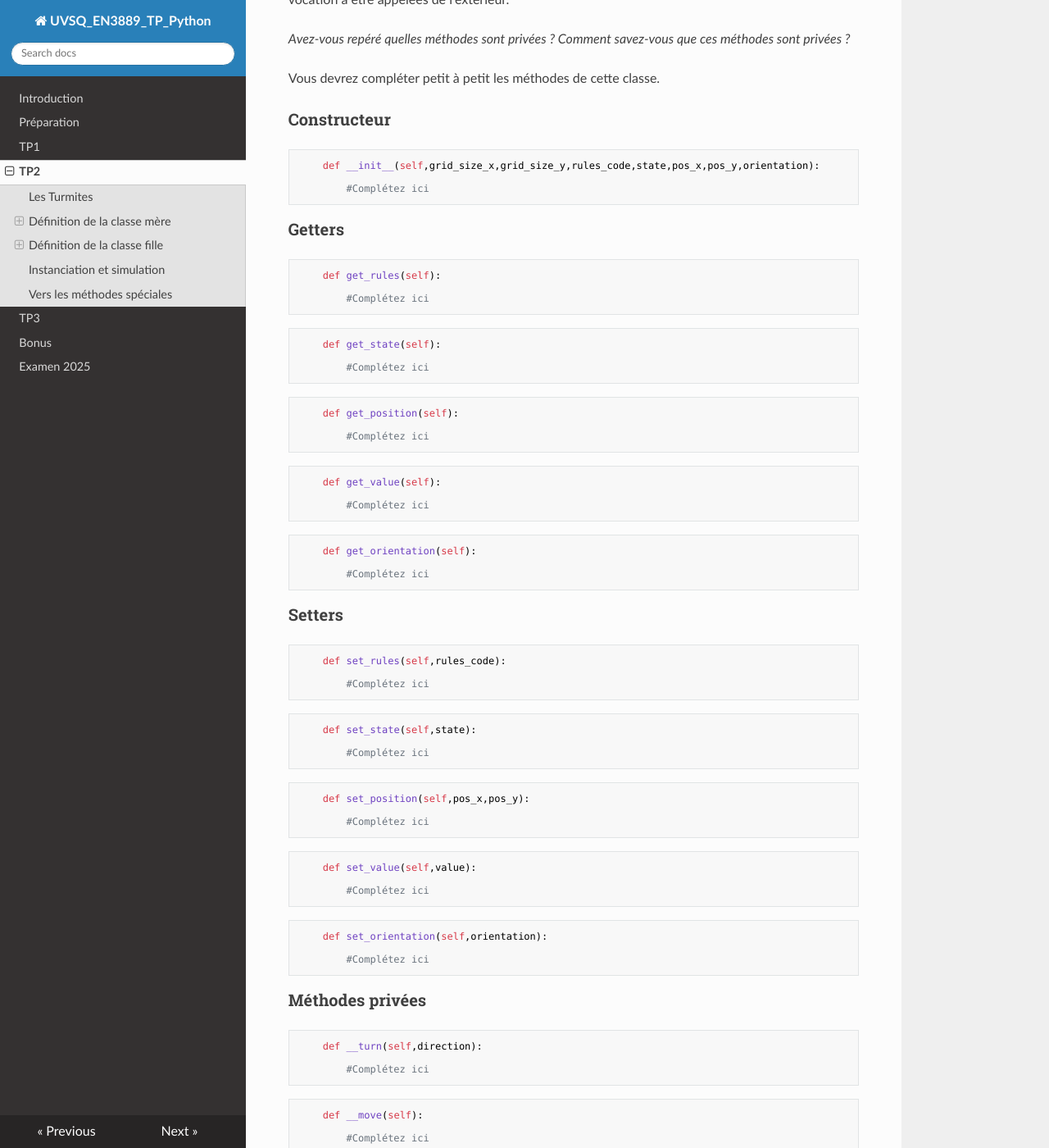
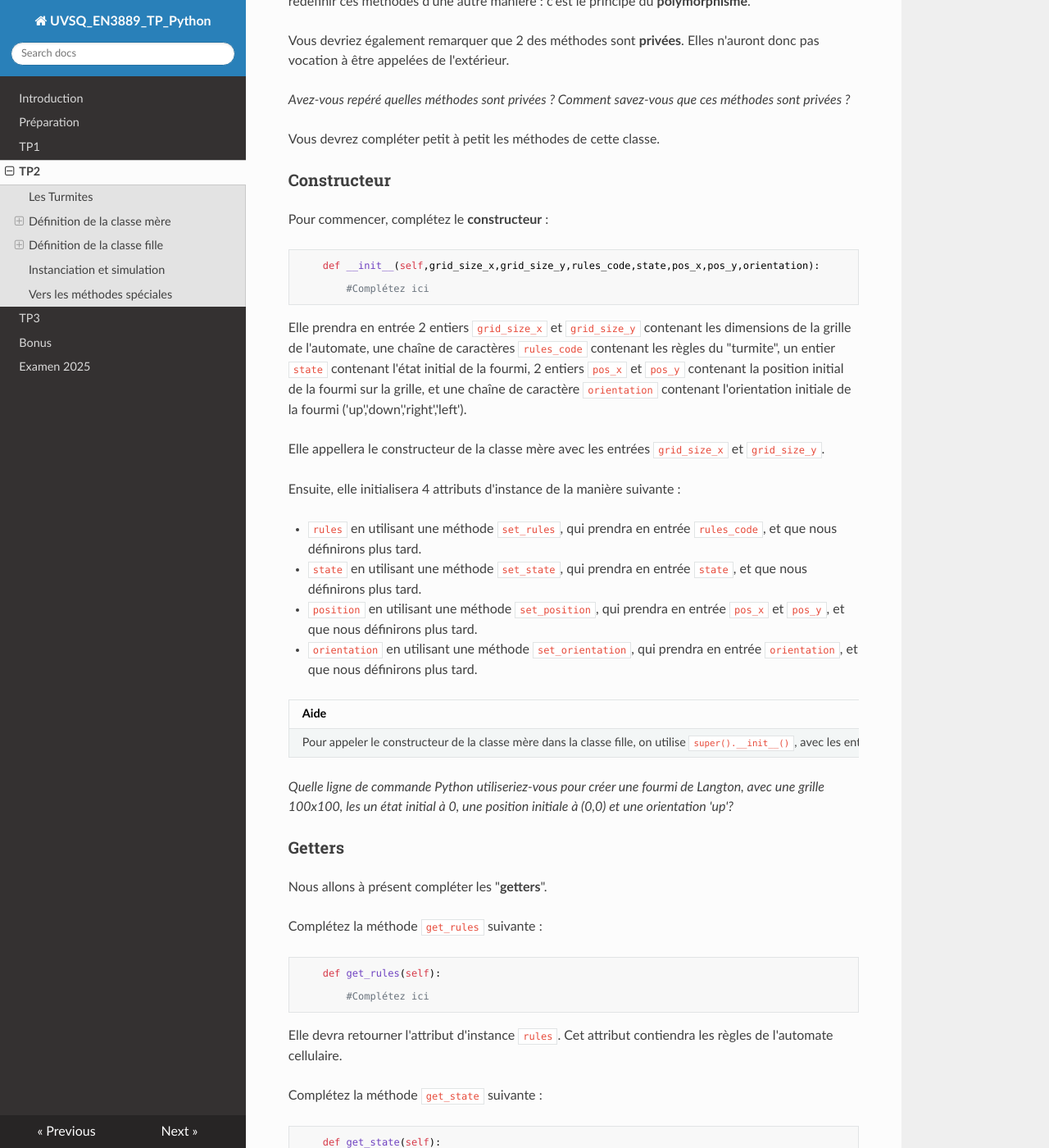
Before and after one commit to NicOudart/UVSQ_EN3889_TP_Python, an MkDocs documentation site: the page built from docs/TP2.md, in a window 1280 px wide and 1400 px high, scrolled down 7112 px. Shown: the whole window at 82% size. Built offline with MkDocs 1.6.1, drawn with Linux system fonts in a browser that asks for light colours; nearby versions of some CDN libraries; some of the changed text lies outside the part shown.

Commit message:
-Progress on TP2.

```diff
--- a/docs/TP2.md
+++ b/docs/TP2.md
@@ -317,6 +317,8 @@ class turmite(2D_cellular_automaton):
         #Complétez ici
 ~~~
 
+_Comment avons-nous indiqué à Python que la classe `turmite` hérite de la classe `2D_cellular_automaton` ?_
+
 Vous devriez remarquer que certaines des méthodes "non implémentées" que nous avions définies dans la classe mère seront **redéfinies** dans la classe fille.
 Une autre classe fille pourra également redéfinir ces méthodes d'une autre manière : c'est le principe du **polymorphisme**.
 
@@ -329,13 +331,39 @@ Vous devrez compléter petit à petit les méthodes de cette classe.
 
 ### Constructeur
 
+Pour commencer, complétez le **constructeur** :
+
 ~~~
     def __init__(self,grid_size_x,grid_size_y,rules_code,state,pos_x,pos_y,orientation):
 
 		#Complétez ici
 ~~~
 
+Elle prendra en entrée 2 entiers `grid_size_x` et `grid_size_y` contenant les dimensions de la grille de l'automate, une chaîne de caractères `rules_code` contenant les règles du "turmite", un entier `state` contenant l'état initial de la fourmi, 2 entiers `pos_x` et `pos_y` contenant la position initial de la fourmi sur la grille, et une chaîne de caractère `orientation` contenant l'orientation initiale de la fourmi ('up','down','right','left').
+
+Elle appellera le constructeur de la classe mère avec les entrées `grid_size_x` et `grid_size_y`.
+
+Ensuite, elle initialisera 4 attributs d'instance de la manière suivante :
+
+* `rules` en utilisant une méthode `set_rules`, qui prendra en entrée `rules_code`, et que nous définirons plus tard.
+
+* `state` en utilisant une méthode `set_state`, qui prendra en entrée `state`, et que nous définirons plus tard.
+
+* `position` en utilisant une méthode `set_position`, qui prendra en entrée `pos_x` et `pos_y`, et que nous définirons plus tard.
+
+* `orientation` en utilisant une méthode `set_orientation`, qui prendra en entrée `orientation`, et que nous définirons plus tard.
+
+|Aide|
+|:-|
+|Pour appeler le constructeur de la classe mère dans la classe fille, on utilise `super().__init__()`, avec les entrées nécessaires pour créer une instance de la classe mère.|
+
+_Quelle ligne de commande Python utiliseriez-vous pour créer une fourmi de Langton, avec une grille 100x100, les un état initial à 0, une position initiale à (0,0) et une orientation 'up'?_
+
 ### Getters
+
+Nous allons à présent compléter les "**getters**".
+
+Complétez la méthode `get_rules` suivante :
 
 ~~~
     def get_rules(self):
@@ -343,11 +371,21 @@ Vous devrez compléter petit à petit les méthodes de cette classe.
 		#Complétez ici
 ~~~
 
+Elle devra retourner l'attribut d'instance `rules`.
+Cet attribut contiendra les règles de l'automate cellulaire.
+
+Complétez la méthode `get_state` suivante :
+
 ~~~
     def get_state(self):
 
 		#Complétez ici
 ~~~
+
+Elle devra retourner l'attribut d'instance `state`.
+Cet attribut contiendra l'état de la fourmi.
+
+Complétez la méthode `get_position` suivante :
 
 ~~~
     def get_position(self):
@@ -355,11 +393,20 @@ Vous devrez compléter petit à petit les méthodes de cette classe.
 		#Complétez ici
 ~~~
 
+Elle devra retourner l'attribut d'instance `position`.
+Cet attribut contiendra la position de la fourmi sur la grille de l'automate.
+
+Complétez la méthode `get_value` suivante :
+
 ~~~
     def get_value(self):
 
 		#Complétez ici
 ~~~
+
+Elle devra retourner la valeur de la case de la grille sur laquelle se trouve la fourmi.
+
+Complétez la méthode `get_orientation` suivante :
 
 ~~~
     def get_orientation(self):
@@ -367,13 +414,25 @@ Vous devrez compléter petit à petit les méthodes de cette classe.
 		#Complétez ici
 ~~~
 
+Elle devra retourner l'attribut d'instance `orientation`.
+Cet attribut contiendra l'orientation de la fourmi.
+
 ### Setters
+
+Nous allons à présent compléter les "**setters**".
+
+Complétez la méthode `set_rules` suivante :
 
 ~~~
     def set_rules(self,rules_code):
 
 		#Complétez ici
 ~~~
+
+Elle prendra en entrée une chaîne de caractères `rules_code` contenant la définition des règles de l'automate au format décrit plus tôt.
+Elle affectera à l'attribut d'instance `rules` une liste de liste, chaque liste contenant les 3 éléments entre slashs de la règle.
+
+Par exemple, pour la fourmi de Langton, on obtiendra : `[[1,'R',0],[0,'L',0],[1,'R',1],[0,'L',1]]`.
 
 ~~~
     def set_state(self,state):
```
Also changed, not shown: other parts of docs/TP2.md (+2 -2 lines).
